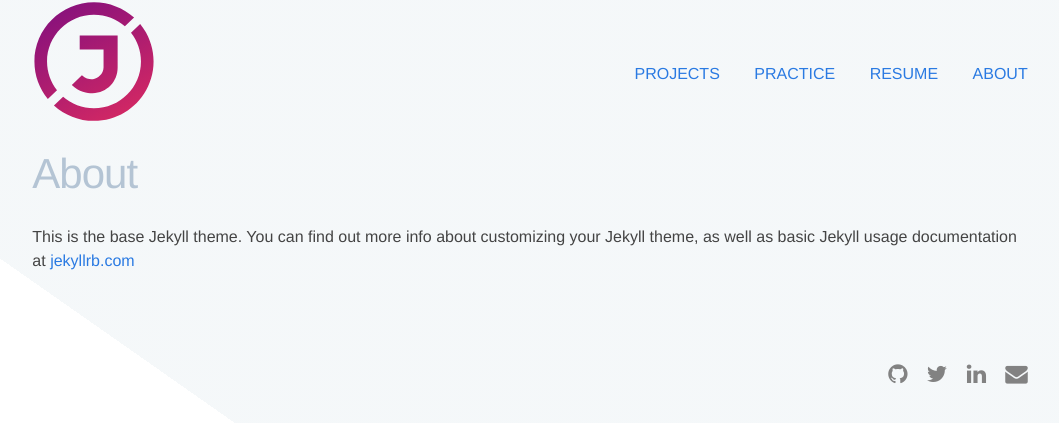
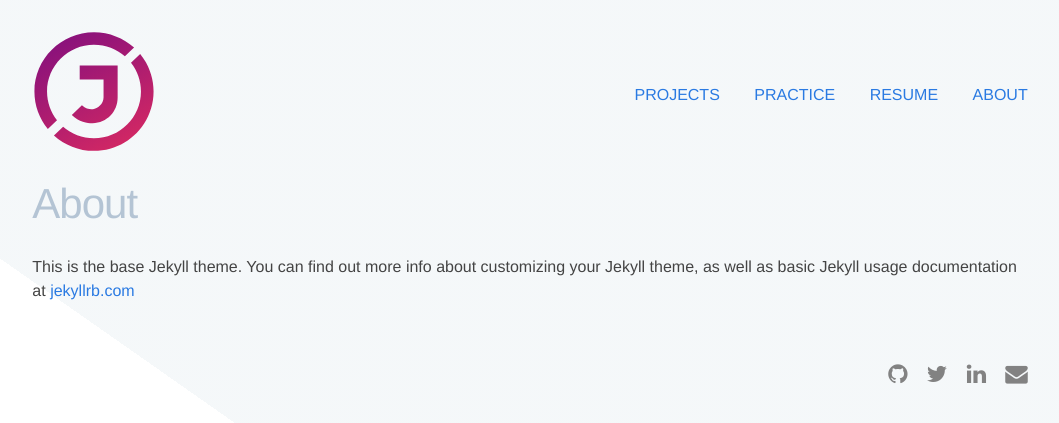
Before and after one commit to JMazzucco/Portfolio-Jekyll, a Jekyll site: the page built from 3-about.md, in a window 1280 px wide. Shown: the top 423 px of the page, without its empty margins (110-1169 px from the left). Built offline with Jekyll 4.4.1, drawn with Linux system fonts in a browser that asks for light colours; nearby versions of some CDN libraries.

Commit message:
Adjust alignment of logo

```diff
--- a/_sass/_layout.scss
+++ b/_sass/_layout.scss
@@ -17,16 +17,14 @@
     @include span-columns(2);
     @include shift(1);
     height: 100%;
-
-    @include media-query($on-tablet){
-        margin-top: 7%;
-    }
+    margin-top: 30px;
+    margin-bottom: 30px;
 
     img {
         width: 70%;
-        min-width: 75px;
+        min-width: 85px;
         height: 100%;
-        min-height: 75px;
+        min-height: 85px;
     }
 
     &,
@@ -193,7 +191,7 @@
  */
 .page-content {
     @include outer-container;
-    padding: $spacing-unit 0;
+    // padding: $spacing-unit 0;
 }
 
 .home {
--- a/css/responsive-nav.css
+++ b/css/responsive-nav.css
@@ -71,7 +71,7 @@
 
   .nav-collapse ul {
     text-align: right;
-    margin-top: 9%;
+    margin-top: 12%;
     background-color: inherit;;
   }
 
```
